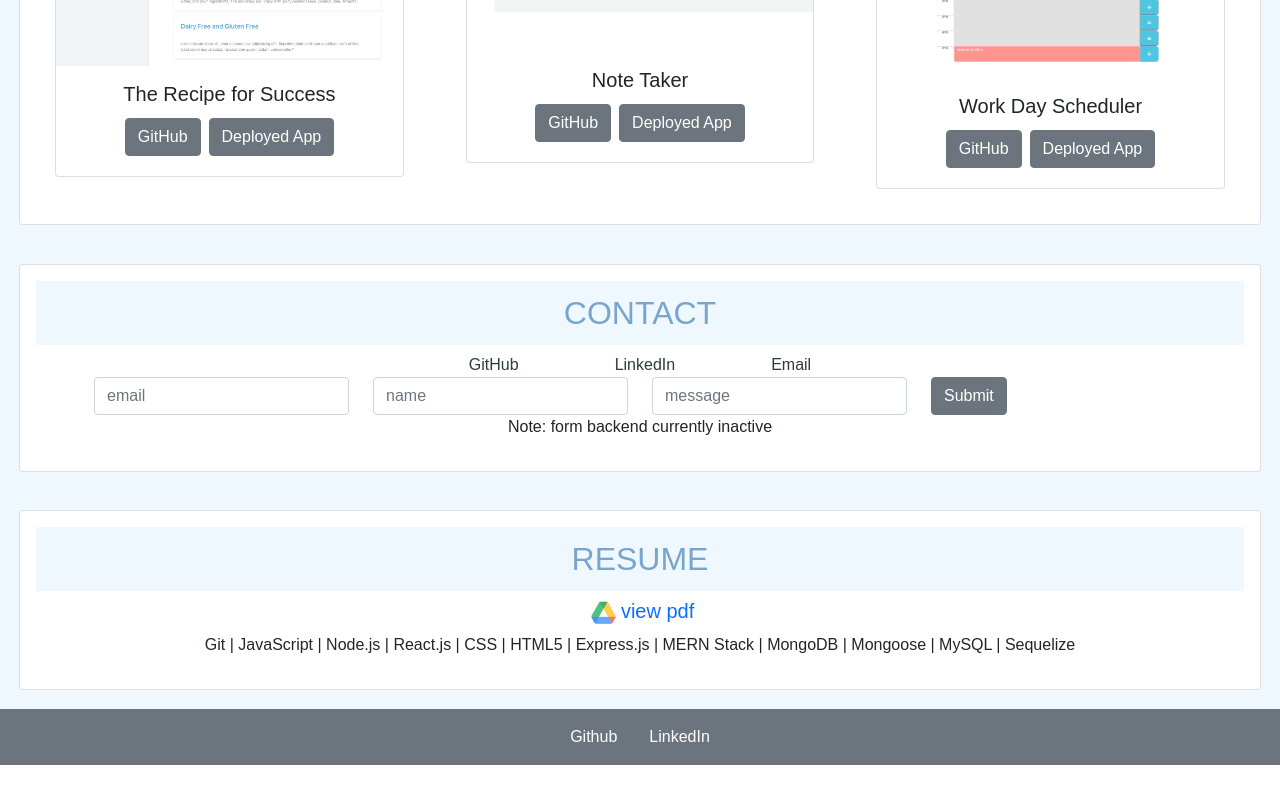
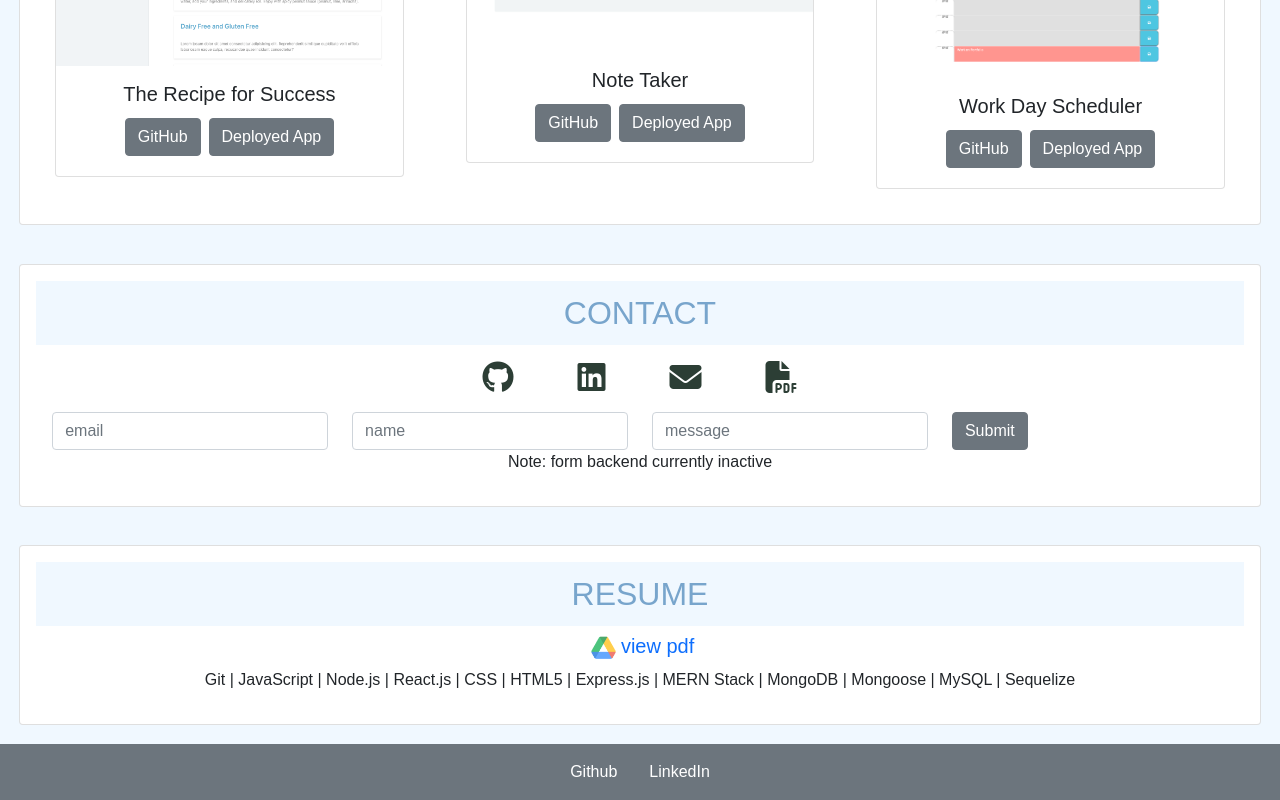
Before and after one commit to lindybriggs/Portfolio, a React (Create React App) app in the folder portfolio/: page / in a window 1280 px wide. Shown: the part 1334-2134 px from the top of the page. Before the commit the page ends 2099 px from the top, so only its background shows below. Built offline with nearby package versions, Linux system fonts and the light colour scheme.

Commit message:
font awesome logos added

```diff
--- a/portfolio/public/index.html
+++ b/portfolio/public/index.html
@@ -1,14 +1,12 @@
 <!DOCTYPE html>
 <html lang="en">
+
 <head>
   <meta charset="utf-8" />
   <link rel="icon" href="%PUBLIC_URL%/favicon.ico" />
   <meta name="viewport" content="width=device-width, initial-scale=1" />
   <meta name="theme-color" content="#000000" />
-    <meta
-      name="description"
-      content="Web site created using create-react-app"
-    />
+  <meta name="description" content="Web site created using create-react-app" />
   <link rel="apple-touch-icon" href="%PUBLIC_URL%/logo192.png" />
   <!--
       manifest.json provides metadata used when your web app is installed on a
@@ -24,8 +22,11 @@
       work correctly both with client-side routing and a non-root public URL.
       Learn how to configure a non-root public URL by running `npm run build`.
     -->
+  <!-- linking font awesome -->
+  <script src="https://kit.fontawesome.com/1d37754851.js" crossorigin="anonymous"></script>
   <title>lindy briggs</title>
 </head>
+
 <body>
   <noscript>You need to enable JavaScript to run this app.</noscript>
   <div id="root"></div>
@@ -40,4 +41,5 @@
       To create a production bundle, use `npm run build` or `yarn build`.
     -->
 </body>
+
 </html>
--- a/portfolio/src/Components/Contact.js
+++ b/portfolio/src/Components/Contact.js
@@ -3,7 +3,7 @@ import { validateEmail } from "../utils/helpers";
 
 const styles = {
     textDecoration: "none",
-    padding: "3rem",
+    padding: "2rem",
     color: "rgb(44, 62, 53)"
 }
 
@@ -48,13 +48,29 @@ export default function Contact() {
         <section id="contactCard" className="card">
             <div className='card-body'>
                 <h2 id="Contact" className="card-title text-center lh-lg">CONTACT</h2>
-                <section className="text-center">
-                    <p className="space d-inline"><a style={styles} href="https://github.com/lindybriggs">GitHub</a></p>
-                    <p className="space d-inline"><a style={styles} href="https://www.linkedin.com/in/lindy-briggs">LinkedIn</a></p>
-                    <p className="space d-inline"><a style={styles} href="mailto: briggs.lindy@yahoo.com">Email</a></p>
+                <section className="text-center my-3">
+
+                    <p className="space d-inline">
+                        <a style={styles} target="_blank" rel="noopener noreferrer" href="https://github.com/lindybriggs">
+                            <i class="fab fa-github fa-2x" aria-hidden="true"></i>
+                        </a></p>
+                    <p className="space d-inline">
+                        <a style={styles} target="_blank" rel="noopener noreferrer" href="https://www.linkedin.com/in/lindy-briggs/">
+                            <i class="fab fa-linkedin fa-2x" aria-hidden="true"></i>
+                        </a></p>
+                    <p className="space d-inline">
+                        <a style={styles} target="_blank" rel="noopener noreferrer" href="mailto:briggs.lindy@yahoo.com">
+                            <i class="fas fa-envelope fa-2x" aria-hidden="true"></i>
+                        </a></p>
+                    <p className="space d-inline">
+                        <a style={styles} target="_blank" rel="noopener noreferrer" href="https://drive.google.com/file/d/1b-LsVq1alS6q4p9Jo7JQcQMyMVoedzOl/view?usp=sharing">
+                            <i class="fas fa-file-pdf fa-2x" aria-hidden="true"></i>
+                        </a></p>
+
                 </section>
-                <div className="container">
-                    <form className="form row justify-content-center">
+
+                {/* <div className="container"> */}
+                    <form className="form row justify-content-center mx-1">
                         <div className="col-sm-8 col-md-3">
                             <input
                                 value={email}
@@ -90,7 +106,7 @@ export default function Contact() {
                         </div>
                     </form>
                     <p className="text-center">Note: form backend currently inactive</p>
-                </div>
+                {/* </div> */}
                 {errorMessage && (
                     <div>
                         <p className="error-text">{errorMessage}</p>
--- a/portfolio/src/style.css
+++ b/portfolio/src/style.css
@@ -192,8 +192,8 @@ img {
         max-width: fit-content;
     }
 
-    .form {
+    /* .form {
         max-width: fit-content;
-    }
+    } */
 
 }
```
Lines whose indentation alone changed are shown as unchanged.
